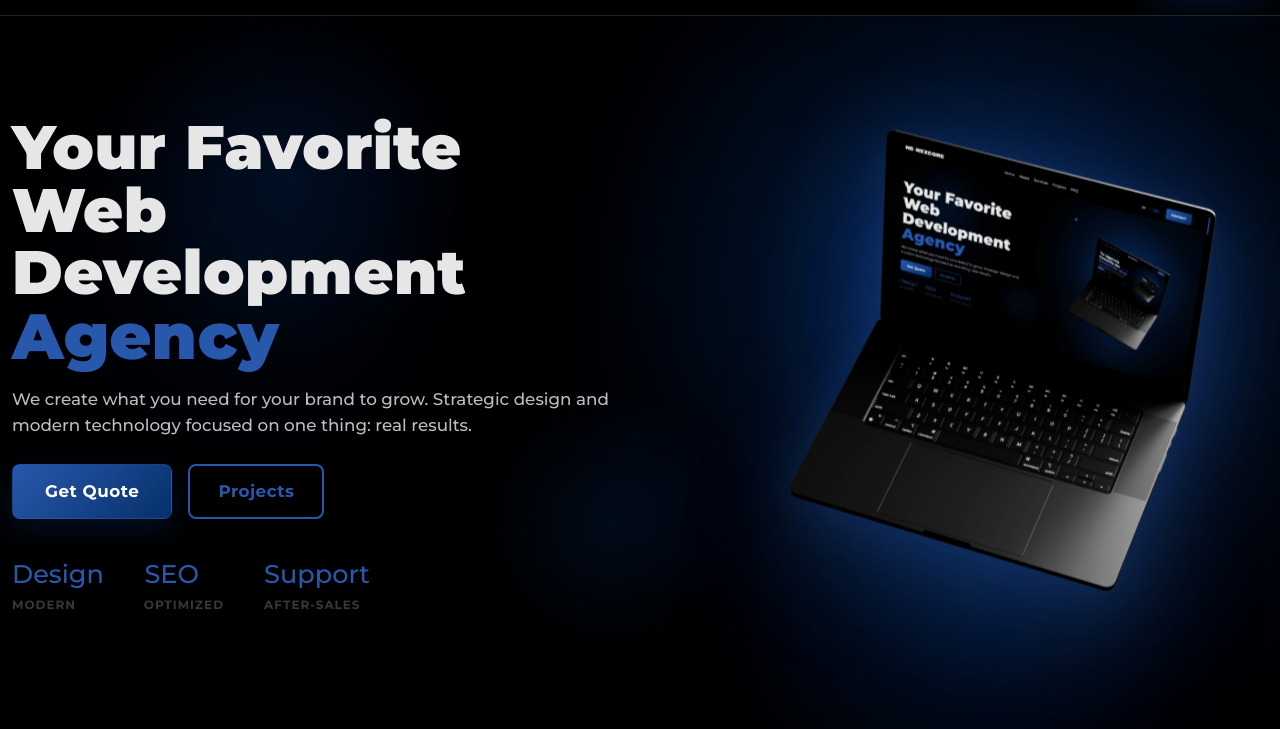
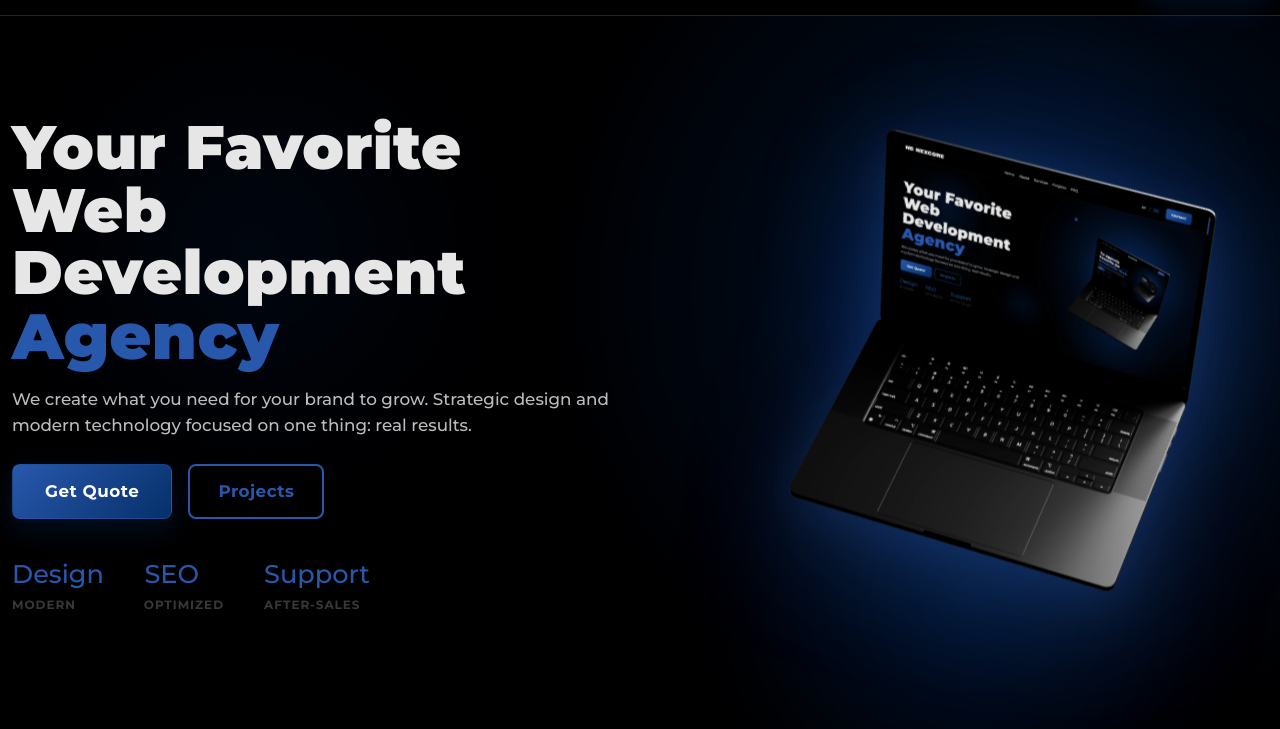
Before and after one commit to MauriRicotti/Nexcore, a plain HTML site: page index.html in a window 1280 px wide. Shown: the part 71-800 px from the top of the page. Drawn offline with nearby package versions, Linux system fonts and the light colour scheme; a web font is replaced by a local one.

Commit message:
Add files via upload

```diff
--- a/style.css
+++ b/style.css
@@ -1890,12 +1890,6 @@ body {
   z-index: 1;
   /* filter: blur(28px); */
   will-change: transform, opacity, filter;
-  background: radial-gradient(
-    circle at center,
-    rgba(11, 61, 145, 0.18),
-    rgba(11, 61, 145, 0.06) 40%,
-    transparent 60%
-  );
   mix-blend-mode: screen;
   opacity: 0.9;
 }
@@ -1906,24 +1900,6 @@ body {
   top: 6%;
   transform: translateZ(0);
   animation: decoFloat 10s ease-in-out infinite;
-}
-.hero-deco.deco-2 {
-  width: 640px;
-  height: 640px;
-  right: 6%;
-  top: 2%;
-  /* filter: blur(52px); */
-  opacity: 0.85;
-  animation: decoFloat 12s ease-in-out infinite reverse;
-}
-.hero-deco.deco-3 {
-  width: 300px;
-  height: 300px;
-  left: 36%;
-  bottom: 6%;
-  /* filter: blur(36px); */
-  opacity: 0.8;
-  animation: decoFloat 11s ease-in-out infinite;
 }
 
 @keyframes decoFloat {
```
